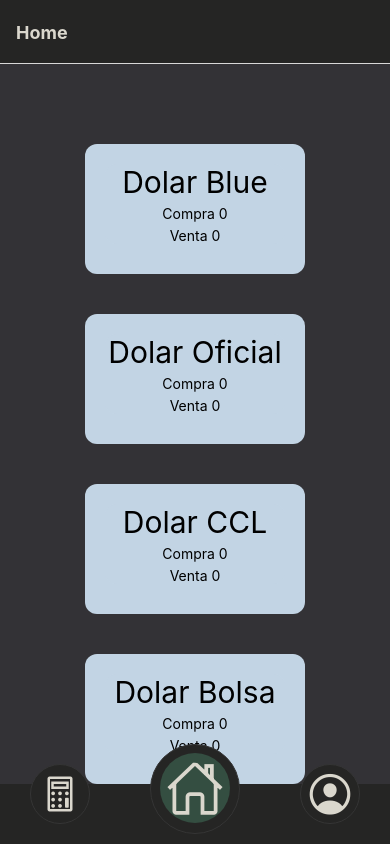
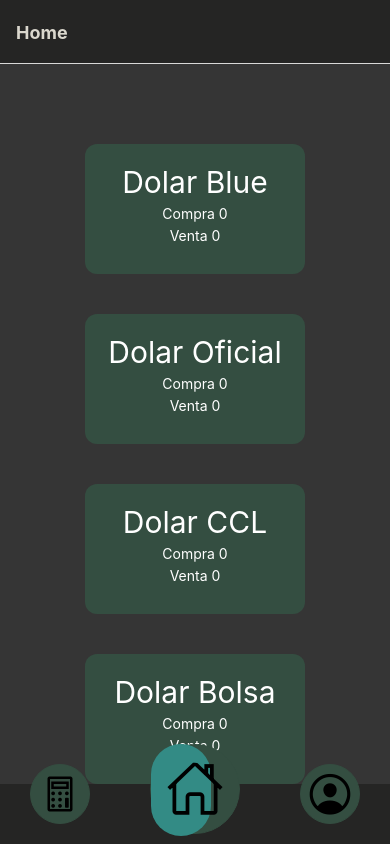
Before and after one commit to juanmarsilva/dolarApp, a React Native app in the folder client/: screen /Home in a window 390 px wide. Built offline with nearby package versions, Linux system fonts and the light colour scheme; no server answers.

Commit message:
agrupe por carpetas y cree variables de colores

```diff
--- a/client/App.style.tsx
+++ b/client/App.style.tsx
@@ -1,10 +1,19 @@
 import { StyleSheet } from "react-native";
+
+export const colors = {
+  background:'#353535',
+  otherBackground: '#252524',
+  containersBack: '#344e41',
+  selected: '#338b85',
+  text: '#fff',
+  contrarianText: '#000'
+}
 
 const styles = StyleSheet.create({
     container: {
       width:'100%',
       height:'100%',
-      backgroundColor: '#333236',
+      backgroundColor: colors.background
     },
     firstDiv: {
       width: 220,
@@ -13,7 +22,7 @@ const styles = StyleSheet.create({
       marginRight: 'auto',
       marginTop: 80,
       borderRadius: 12,
-      backgroundColor: '#C2D4E4'
+      backgroundColor: colors.containersBack
     },
     otherDivs: {
       width: 220,
@@ -22,7 +31,7 @@ const styles = StyleSheet.create({
       marginRight: 'auto',
       marginTop: 40,
       borderRadius: 12,
-      backgroundColor: '#C2D4E4'
+      backgroundColor: colors.containersBack
     },
     title: {
       backgroundColor: 'transparent',
@@ -35,7 +44,7 @@ const styles = StyleSheet.create({
       marginTop: 40,
       marginBottom: 40,
       borderRadius: 12,
-      backgroundColor: '#C2D4E4'
+      backgroundColor: colors.containersBack
     }
   });
 
--- a/client/Components/NavBar.tsx
+++ /dev/null
@@ -1,116 +0,0 @@
-import React from 'react';
-import { View, StyleSheet, Image, Button, Pressable  } from 'react-native';
-import Ionicons from '@expo/vector-icons/Ionicons';
-
-export const NavBar = ({ navigation, route }: any) => {
-
-    return (
-        <View style={styles.container} >
-            <View style={styles.button} >
-                <Pressable onPress={() => navigation.navigate('Balance')}>
-                    <Ionicons name="calculator-outline" size={40} color={icon_color} />
-                    {
-                        route.name === 'Balance'
-                        ? <View style={styles.balance} ></View>
-                        : <></>
-                    }
-                </Pressable>
-            </View>
-            <View style={styles.centralButton} >
-                <Pressable onPress={() => navigation.navigate('Home')}>
-                    <Ionicons name="home-outline" size={60} color={icon_color} />
-                    {
-                        route.name === 'Home'
-                        ? <View style={styles.home} ></View>
-                        : <></>
-                    }
-                </Pressable>
-            </View>
-            <View style={styles.button}>
-                <Pressable onPress={() => navigation.navigate('Profile')}>
-                    <Ionicons name="person-circle-outline" size={50} color={icon_color} />
-                    {
-                        route.name === 'Profile'
-                        ? <View style={styles.profile} ></View>
-                        : <></>
-                    }
-                </Pressable>
-            </View>
-        </View>
-    );
-};
-
-const background_color = '#252524';
-const button_color = '#252524';
-const border_color = '#353535';
-const icon_color = '#dad7cd';
-
-const styles = StyleSheet.create({
-    container: {
-        position: 'relative',
-        backgroundColor: background_color,
-        width: '100%',
-        height: 60,
-        bottom: 0,
-        display: 'flex',
-        flexDirection: 'row',
-        justifyContent: 'space-around',
-    },
-    button: {
-        position: 'relative',
-        width: 60,
-        borderRadius: 50,
-        top: -20,
-        backgroundColor: button_color,
-        borderColor: border_color,
-        borderWidth: .5,
-        justifyContent: 'center',
-        alignItems: 'center'
-    },
-    centralButton: {
-        position: 'relative',
-        width: 90,
-        height: 90,
-        borderRadius: 50,
-        top: -40,
-        backgroundColor: button_color,
-        borderColor: border_color,
-        borderWidth: .5,
-        justifyContent: 'center',
-        alignItems: 'center'
-    },
-    buttons: {
-        backgroundColor: 'transparent',
-        border: 'none',
-    },
-    balance: {
-        position: 'absolute',
-        zIndex: -5,
-        width: 45,
-        height: 45,
-        backgroundColor: '#344e41',
-        borderRadius: 100,
-        top: -1,
-        left: -3,
-    },
-    home: {
-        position: 'absolute',
-        zIndex: -5,
-        width: 70,
-        height: 70,
-        backgroundColor: '#344e41',
-        borderRadius: 100,
-        top: -3,
-        left: -5,
-    },
-    profile: {
-        position: 'absolute',
-        zIndex: -5,
-        width: 45,
-        height: 45,
-        backgroundColor: '#344e41',
-        borderRadius: 100,
-        top: 4,
-        left: 2,
-    }
-});
--- /dev/null
+++ b/client/Components/Navbar/NavBar.tsx
@@ -0,0 +1,42 @@
+import React from 'react';
+import { View, Pressable  } from 'react-native';
+import Ionicons from '@expo/vector-icons/Ionicons';
+import { styles } from './Navbar.styles';
+import { colors } from '../../App.style';
+
+export const NavBar = ({ navigation, route }: any) => {
+    return (
+        <View style={styles.container} >
+            <View style={styles.button} >
+                <Pressable onPress={() => navigation.navigate('Balance')}>
+                    <Ionicons name="calculator-outline" size={40} color={colors.contrarianText} />
+                    {
+                        route.name === 'Balance'
+                        ? <View style={styles.balance} ></View>
+                        : <></>
+                    }
+                </Pressable>
+            </View>
+            <View style={styles.centralButton} >
+                <Pressable onPress={() => navigation.navigate('Home')}>
+                    <Ionicons name="home-outline" size={60} color={colors.contrarianText} />
+                    {
+                        route.name === 'Home'
+                        ? <View style={styles.home} ></View>
+                        : <></>
+                    }
+                </Pressable>
+            </View>
+            <View style={styles.button}>
+                <Pressable onPress={() => navigation.navigate('Profile')}>
+                    <Ionicons name="person-circle-outline" size={50} color={colors.contrarianText} />
+                    {
+                        route.name === 'Profile'
+                        ? <View style={styles.profile} ></View>
+                        : <></>
+                    }
+                </Pressable>
+            </View>
+        </View>
+    );
+};
--- /dev/null
+++ b/client/Components/Navbar/Navbar.styles.tsx
@@ -0,0 +1,72 @@
+import { StyleSheet } from 'react-native';
+import { colors } from '../../App.style';
+
+export const styles = StyleSheet.create({
+    container: {
+        position: 'relative',
+        backgroundColor: colors.otherBackground,
+        width: '100%',
+        height: 60,
+        bottom: 0,
+        display: 'flex',
+        flexDirection: 'row',
+        justifyContent: 'space-around',
+    },
+    button: {
+        position: 'relative',
+        width: 60,
+        borderRadius: 50,
+        top: -20,
+        backgroundColor: colors.containersBack,
+        borderColor: colors.containersBack,
+        borderWidth: .5,
+        justifyContent: 'center',
+        alignItems: 'center'
+    },
+    centralButton: {
+        position: 'relative',
+        width: 90,
+        height: 90,
+        borderRadius: 50,
+        top: -40,
+        backgroundColor: colors.containersBack,
+        borderColor: colors.containersBack,
+        borderWidth: .5,
+        justifyContent: 'center',
+        alignItems: 'center'
+    },
+    buttons: {
+        backgroundColor: 'transparent',
+        border: 'none',
+    },
+    balance: {
+        position: 'absolute',
+        zIndex: -5,
+        width: '100%',
+        height: '140%',
+        backgroundColor: colors.selected,
+        borderRadius: 100,
+        top: -8,
+        left: -9,
+    },
+    home: {
+        position: 'absolute',
+        zIndex: -5,
+        width: '100%',
+        height: '140%',
+        backgroundColor: colors.selected,
+        borderRadius: 100,
+        top: -12,
+        left: -14,
+    },
+    profile: {
+        position: 'absolute',
+        zIndex: -5,
+        width: '100%',
+        height: '110%',
+        backgroundColor: colors.selected,
+        borderRadius: 100,
+        top: -3,
+        left: -4,
+    }
+});
--- a/client/Components/Types.style.tsx
+++ b/client/Components/Types/Types.style.tsx
@@ -1,8 +1,9 @@
 import { StyleSheet } from "react-native";
+import { colors } from "../../App.style";
 
 const firstViewStyle = StyleSheet.create({
     container: {
-      backgroundColor: '#C2D4E4',
+      backgroundColor: 'transparent',
       alignItems: 'center',
       justifyContent: 'center',
       borderRadius: 12,
@@ -10,13 +11,13 @@ const firstViewStyle = StyleSheet.create({
     },
     title: {
       fontSize: 30,
-      color: '#000'
+      color: colors.text
     },
     text: {
       marginTop: 5,
       marginLeft: 'auto',
       marginRight: 'auto',
-      color: '#000'
+      color: colors.text
     }
   });
 
--- /dev/null
+++ b/client/Screens/BalanceScreen.style.tsx
@@ -0,0 +1,28 @@
+import { StyleSheet } from "react-native";
+import { colors } from "../App.style";
+
+const balanceStyle = StyleSheet.create({
+    container: {
+        backgroundColor: colors.background,
+        width: '100%',
+        height:'100%',
+        display: 'flex',
+        justifyContent: 'space-between',
+    },
+    title: {
+        fontSize: 40,
+        color: colors.text,
+        alignSelf: 'center',
+    },
+    input: {
+        margin: 20,
+        height:60,
+        width:'50%',
+        fontSize: 20,
+        alignSelf: 'center',
+        color: colors.otherBackground,
+        backgroundColor: colors.selected
+    }
+});
+
+export default balanceStyle
--- a/client/Screens/BalanceScreen.tsx
+++ b/client/Screens/BalanceScreen.tsx
@@ -1,33 +1,26 @@
-import React from 'react';
-import { View, Text, StyleSheet } from 'react-native';
-import { NavBar } from '../Components/NavBar';
+import React, {useState} from 'react';
+import { View, Text, TextInput } from 'react-native';
+import { NavBar } from '../Components/Navbar/NavBar';
+import balanceStyle from './BalanceScreen.style';
 
 const BalanceScreen = ({navigation, route}: any) => {
+    const [number, setNumber] = useState<number>(1)
+
     return (
-        <View style={styles.container} >
+        <View style={balanceStyle.container} >
             <View>
-                <Text style={styles.title}>BALANCE</Text>
-                <Text style={styles.title}>PROXIMAMENTE</Text>
+                <Text style={balanceStyle.title}>Pesos</Text>
+                <TextInput
+                    keyboardType='numeric'
+                    onChangeText={text => setNumber(Number(text))}
+                    value={number.toString()}
+                    placeholder='1'
+                    style={balanceStyle.input}
+                />
             </View>
             <NavBar navigation={navigation} route={route} />
         </View>
     );
 };
 
-
-const styles = StyleSheet.create({
-    container: {
-        backgroundColor: '#333236',
-        width: '100%',
-        height:'100%',
-        display: 'flex',
-        justifyContent: 'space-between',
-    },
-    title: {
-        fontSize: 40,
-        color: '#fff',
-        alignSelf: 'center',
-    }
-});
-
 export default BalanceScreen;
--- a/client/Screens/HomeScreen.tsx
+++ b/client/Screens/HomeScreen.tsx
@@ -1,11 +1,11 @@
 import React, { useEffect } from "react";
 import { View, ScrollView } from 'react-native';
-import { Types } from "../Components/Types";
+import { Types } from "../Components/Types/Types";
 import styles from "../App.style";
 import { useDispatch, useSelector } from "react-redux";
 import { onTypesOfDolars } from "../Redux/actions";
-import { Loading } from "../Components/Loading";
-import { NavBar } from "../Components/NavBar";
+import { Loading } from "../Components/Loading/Loading";
+import { NavBar } from "../Components/Navbar/NavBar";
 
 export default function Home({navigation, route}: any) {
   const dolar = useSelector<any>((state) => state.dolar);
--- a/client/Screens/ProfileScreen.tsx
+++ b/client/Screens/ProfileScreen.tsx
@@ -1,6 +1,6 @@
 import React from 'react'
 import { View, Text, StyleSheet } from 'react-native';
-import { NavBar } from '../Components/NavBar';
+import { NavBar } from '../Components/Navbar/NavBar';
 
 const ProfileScreen = ({ navigation, route }: any ) => {
     return (
```
Also changed, not shown: client/Components/Loading/Loading.style.tsx (renamed from client/Components/Loading.style.tsx), client/Components/Loading/Loading.tsx (renamed from client/Components/Loading.tsx), client/Components/Types/Types.tsx (renamed from client/Components/Types.tsx).
